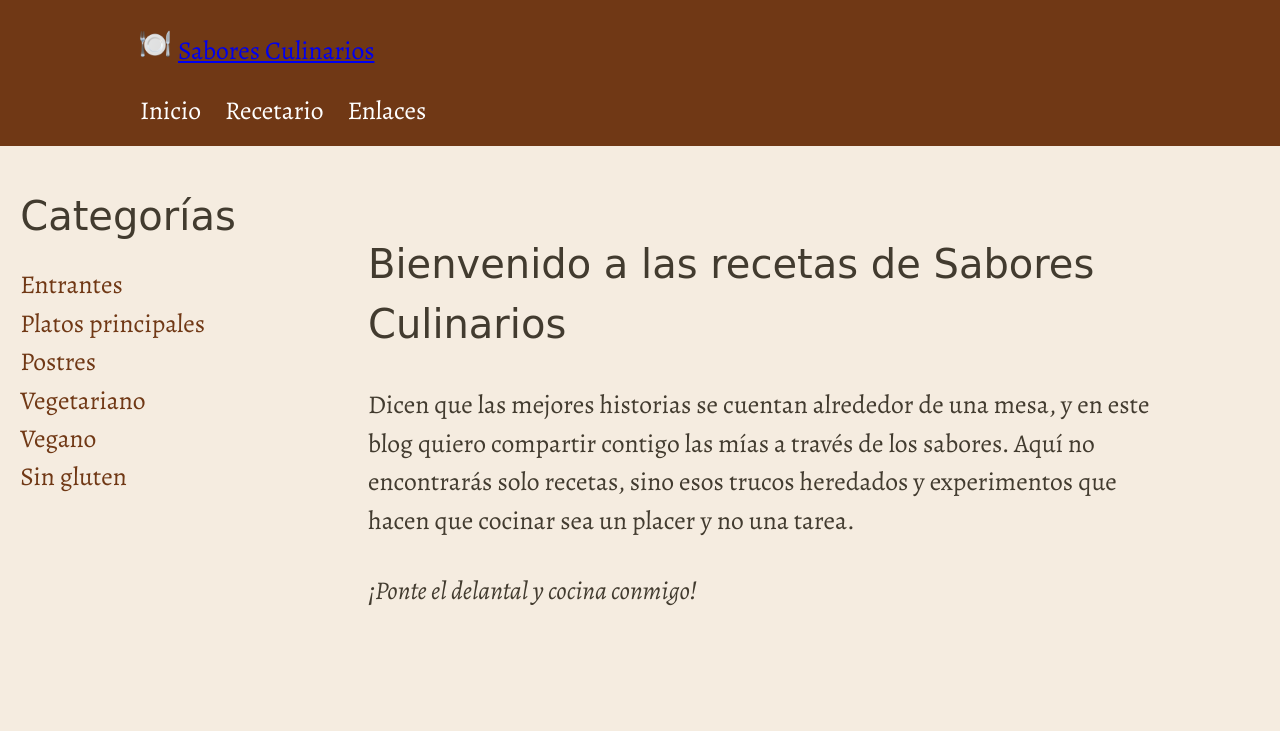
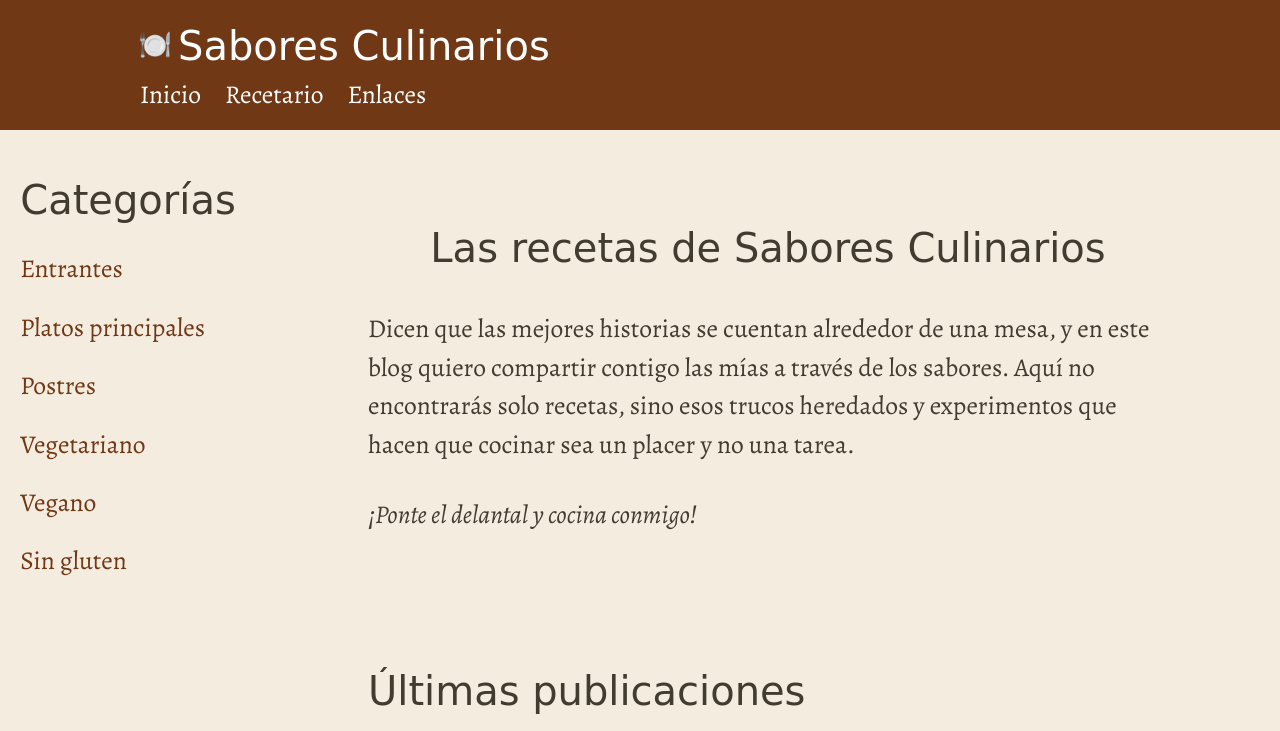
Before and after one commit to amed-23/saboresculinarios-pec1, a website built with Parcel: page categorias.html in a window 1280 px wide. Shown: the top 731 px of the page. Built offline with nearby package versions, Linux system fonts and the light colour scheme; a web font is replaced by a local one.

Commit message:
Cambio de variables + arreglos
Cambio del título en categorias.html
cambio del nombre de section en det.2
Alineación para leer mejor el código
Consolidación de los nombres de las variables en todos los archivos

```diff
--- a/categorias.html
+++ b/categorias.html
@@ -22,7 +22,7 @@
     <main class="categories">
 
             <section class="intro">
-                <h2>Bienvenido a las recetas de Sabores Culinarios</h2>
+                <h2>Las recetas de Sabores Culinarios</h2>
                 <p>Dicen que las mejores historias se cuentan alrededor de una mesa, y en este blog quiero compartir contigo las mías a través de los sabores. Aquí no encontrarás solo recetas, sino esos trucos heredados y experimentos que hacen que cocinar sea un placer y no una tarea.</p>
                 <p><em>¡Ponte el delantal y cocina conmigo!</em></p>
             </section>
--- a/scss/_categorias.scss
+++ b/scss/_categorias.scss
@@ -23,14 +23,16 @@
     padding-left: 0;
 }
 
-        .publications, .intro {
+.publications,
+.intro {
     grid-column: 2;
     text-decoration: none;
     align-self: left;
     text-align: left;
 }
 
-        section .intro, section .publications {
+section .intro,
+section .publications {
     text-align: left;
 }
 
@@ -59,14 +61,16 @@
     border-radius: 50%;
 }
 
-        .recipe-title, .filters a {
+.recipe-title,
+.filters ul li a {
     font-size: variables.$font-medium;
     margin-top: 0.5rem;
     text-align: center;
     justify-self: center;
     text-decoration: none;
     color: variables.$header-footer-href-color;
-            &hover {
+
+    &:hover {
         color: variables.$font-highlight-hover;
     }
 }
@@ -81,6 +85,7 @@
 
     button {
         @include mixin.botones();
+
         &:hover {
             @include mixin.sombra();
         }
--- a/scss/_det.scss
+++ b/scss/_det.scss
@@ -11,12 +11,14 @@
 
 }
 
-.det-recipe .intro, .intro-text,
+.det-recipe .intro,
+.intro-text,
 .det-recipe .intro-recipe,
 .det-recipe .ingredients,
 .det-recipe .steps,
 .det-recipe .recommended-video {
     width: 100%;
+
     p {
         font-size: variables.$font-medium;
     }
--- a/scss/_index.scss
+++ b/scss/_index.scss
@@ -19,13 +19,13 @@
     h2 {
         font-size: variables.$font-big;
         margin-bottom: 1rem;
-                color: variables.$font-highlight-hover;
+        color: variables.$font-body-text;
         text-align: center;
     }
 
     p {
         font-size: variables.$font-medium;
         padding: 1rem 0;
-                color: variables.$font-highlight-hover;
+        color: variables.$font-body-text;
     }
 }
--- a/scss/_links.scss
+++ b/scss/_links.scss
@@ -20,7 +20,7 @@
     width: 100%;
     font-size: 1rem;
     border-spacing: 0;
-            border: 1px solid variables.$font-highlight-hover;
+    border: 1px solid variables.$font-body-text;
     margin: 4rem 0;
 }
 
@@ -38,7 +38,7 @@ th {
     font-size: variables.$font-medium;
     vertical-align: top;
     text-align: center;
-    border: 1px solid variables.$font-highlight-hover;
+    border: 1px solid variables.$font-body-text;
 }
 
 th[scope="col"] {
@@ -51,6 +51,7 @@ th[scope="col"] {
 td a {
     text-decoration: none;
     color: variables.$header-footer-href-color;
+
     &:hover {
         color: variables.$font-highlight-hover;
         cursor: pointer;
--- a/scss/_mixin.scss
+++ b/scss/_mixin.scss
@@ -2,8 +2,8 @@
 
 @mixin botones() {
   background-color: variables.$background-color;
-  color: variables.$font-highlight-hover;
-  border: solid 1px variables.$font-highlight-hover;
+  color: variables.$font-body-text;
+  border: solid 1px variables.$font-body-text;
   border-radius: 0.5rem;
   margin-bottom: 1.25rem;
   padding: 0.5rem 1rem;
@@ -11,5 +11,5 @@
 }
 
 @mixin sombra() {
-  box-shadow: 0 0.25rem 1rem rgba(241, 103, 5, 0.368);
+  box-shadow: 0 0.25rem 1rem #f167055e;
 }
--- a/scss/_nav-footer.scss
+++ b/scss/_nav-footer.scss
@@ -1,6 +1,24 @@
 @use 'variables';
 @use 'mixin';
 
+h1 a {
+    font-family: variables.$font-calligraphy;
+    font-weight: variables.$font-normal;
+    font-size: variables.$font-big;
+    color: variables.$font-color;
+    text-decoration:none;
+        }
+
+h1::before {
+    content: "";
+            display: inline-block;
+            width: 1.875rem;
+            height: 1.875rem;
+            background-image: url(../img/logo-sabores-culinarios.png);
+            background-size: contain;
+            background-position: center;
+            margin-right: 0.5rem;
+        }
 
 nav ul{
             list-style: none;
--- a/scss/_variables.scss
+++ b/scss/_variables.scss
@@ -19,4 +19,5 @@ $font-big:2.5rem;
 $background-color: #f5ece0;
 $header-footer-href-color: #703815;
 $font-color:#ffffff;
-$font-highlight-hover: #423b2f;
+$font-body-text: #423b2f;
+$font-highlight-hover: #e87b49;
--- a/scss/styles.scss
+++ b/scss/styles.scss
@@ -19,7 +19,7 @@ body {
     flex-direction: column;
     min-height: 100vh;
     line-height: 1.5;
-    color: variables.$font-highlight-hover;
+    color: variables.$font-body-text;
     background-color: variables.$background-color;
 }
 
@@ -46,34 +46,16 @@ section {
     margin: 0 auto;
 }
 
-h1 a {
-    margin-bottom: 1rem;
-    font-family: var(--font-caligraphy);
-    font-weight: variables.$font-bold;
-    font-size: variables.$font-big;
-    color: variables.$font-color;
-    text-decoration:none;
-        }
-
-h1::before {
-    content: "";
-            display: inline-block;
-            width: 1.875rem;
-            height: 1.875rem;
-            background-image: url(../img/logo-sabores-culinarios.png);
-            background-size: contain;
-            background-position: center;
-            margin-right: 0.5rem;
-        }
-
-        h2, h3 {
+h2,
+h3 {
     font-family: variables.$font-calligraphy;
     font-weight: variables.$font-normal;
-            font-size:variables.$font-big;
+    font-size: variables.$font-big;
     margin: 1.25rem 0 1.25rem 0;
 }
 
-        p, a{
+p,
+a {
     font-family: variables.$font-serif;
     font-size: variables.$font-medium;
     font-weight: variables.$font-normal;
@@ -87,7 +69,8 @@ h1::before {
 
     /*Secciones comunes*/
 
-    header, footer {
+    header,
+    footer {
         width: 100%;
         padding: 1rem;
     }
@@ -110,19 +93,21 @@ h1::before {
         font-size: variables.$font-medium;
     }
 
-    h2, h3 {
+    h2,
+    h3 {
         text-align: center;
     }
 
-    main, section {
+    main,
+    section {
         display: flex;
         flex-direction: column;
         margin: 0 auto;
-    max-width: 95%;
+        max-width: 90%;
     }
 
     /*categorias.html*/
-    .recipe-grid{
+    .recipe-grid {
         display: flex;
         flex-direction: column;
     }
@@ -131,7 +116,9 @@ h1::before {
         display: block;
     }
 
-    .intro, .filters, .publications {
+    .intro,
+    .filters,
+    .publications {
         display: flex;
         flex-direction: column;
         max-width: 95%;
@@ -174,20 +161,22 @@ h1::before {
 /*Tablet*/
 @media (min-width: 601px) and (max-width: 992px) {
 
-    main, section  {
+    main,
+    section {
         display: flex;
         flex-direction: column;
         margin: 0 auto;
         max-width: 95%;
     }
 
-    header, footer {
+    header,
+    footer {
         width: 100%;
         padding: 1rem;
     }
 
     /*categorias.html*/
-    .recipe-grid{
+    .recipe-grid {
         display: flex;
         flex-direction: column;
     }
@@ -196,7 +185,9 @@ h1::before {
         display: block;
     }
 
-    .intro, .filters, .publications {
+    .intro,
+    .filters,
+    .publications {
         display: flex;
         flex-direction: column;
         max-width: 90%;
```
Also changed, not shown: det1.html (+21 -6 lines), det2.html (+42 -18 lines), css/styles.css, 1 other file. Lines whose indentation alone changed are shown as unchanged.
